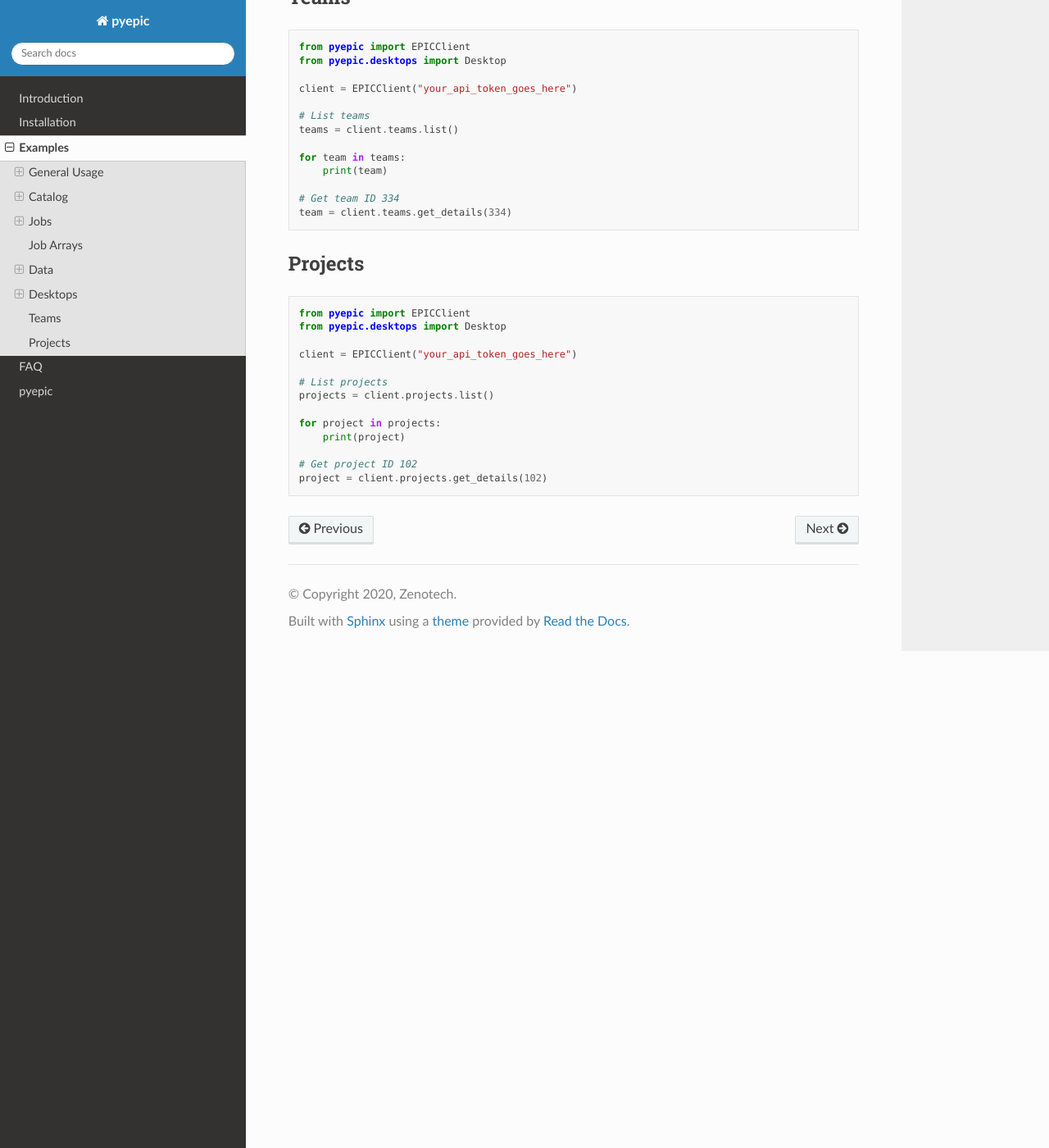
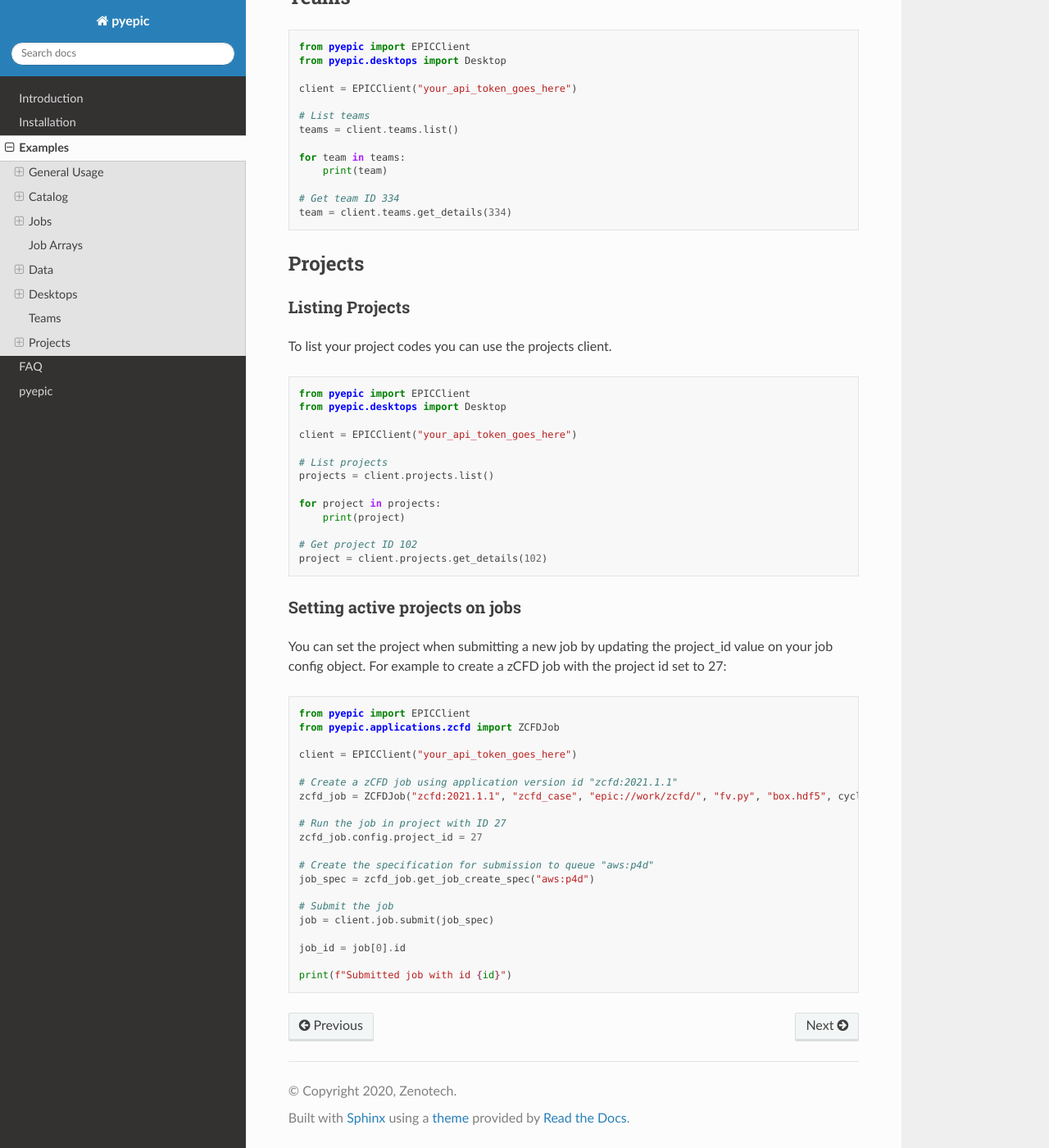
Before and after one commit to zenotech/pyepic, a Sphinx documentation site: the page built from docs/source/examples.rst, in a window 1280 px wide and 1400 px high, scrolled down 16102 px. Shown: the whole window at 82% size. Built offline with Sphinx 7.4.7 and the Read the Docs theme 2.0.0, drawn with Linux system fonts in a browser that asks for light colours.

Commit message:
Add example of setting project ID

```diff
--- a/docs/source/examples.rst
+++ b/docs/source/examples.rst
@@ -894,6 +894,10 @@ Teams
 Projects
 ========
 
+Listing Projects
+----------------
+To list your project codes you can use the projects client.
+
 .. code-block:: python
 
     from pyepic import EPICClient
@@ -909,3 +913,30 @@ Projects
 
     # Get project ID 102
     project = client.projects.get_details(102)
+
+Setting active projects on jobs
+-------------------------------
+You can set the project when submitting a new job by updating the project_id value on your job config object. For example to create a zCFD job with the project id set to 27:
+
+.. code-block:: python
+
+    from pyepic import EPICClient
+    from pyepic.applications.zcfd import ZCFDJob
+
+    client = EPICClient("your_api_token_goes_here")
+
+    # Create a zCFD job using application version id "zcfd:2021.1.1"
+    zcfd_job = ZCFDJob("zcfd:2021.1.1", "zcfd_case", "epic://work/zcfd/", "fv.py", "box.hdf5", cycles=1000, restart=False, partitions=24)
+
+    # Run the job in project with ID 27
+    zcfd_job.config.project_id = 27
+
+    # Create the specification for submission to queue "aws:p4d"
+    job_spec = zcfd_job.get_job_create_spec("aws:p4d")
+
+    # Submit the job
+    job = client.job.submit(job_spec)
+
+    job_id = job[0].id
+
+    print(f"Submitted job with id {id}")
```
